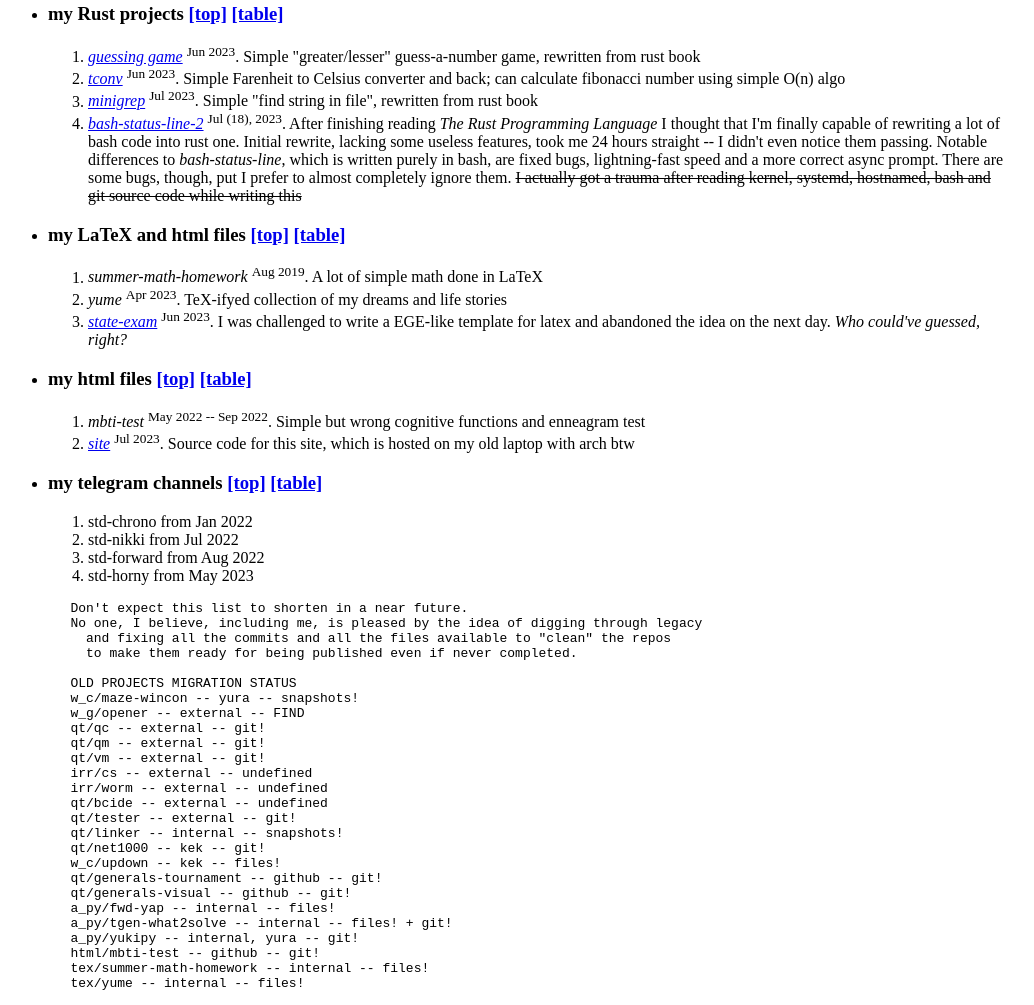
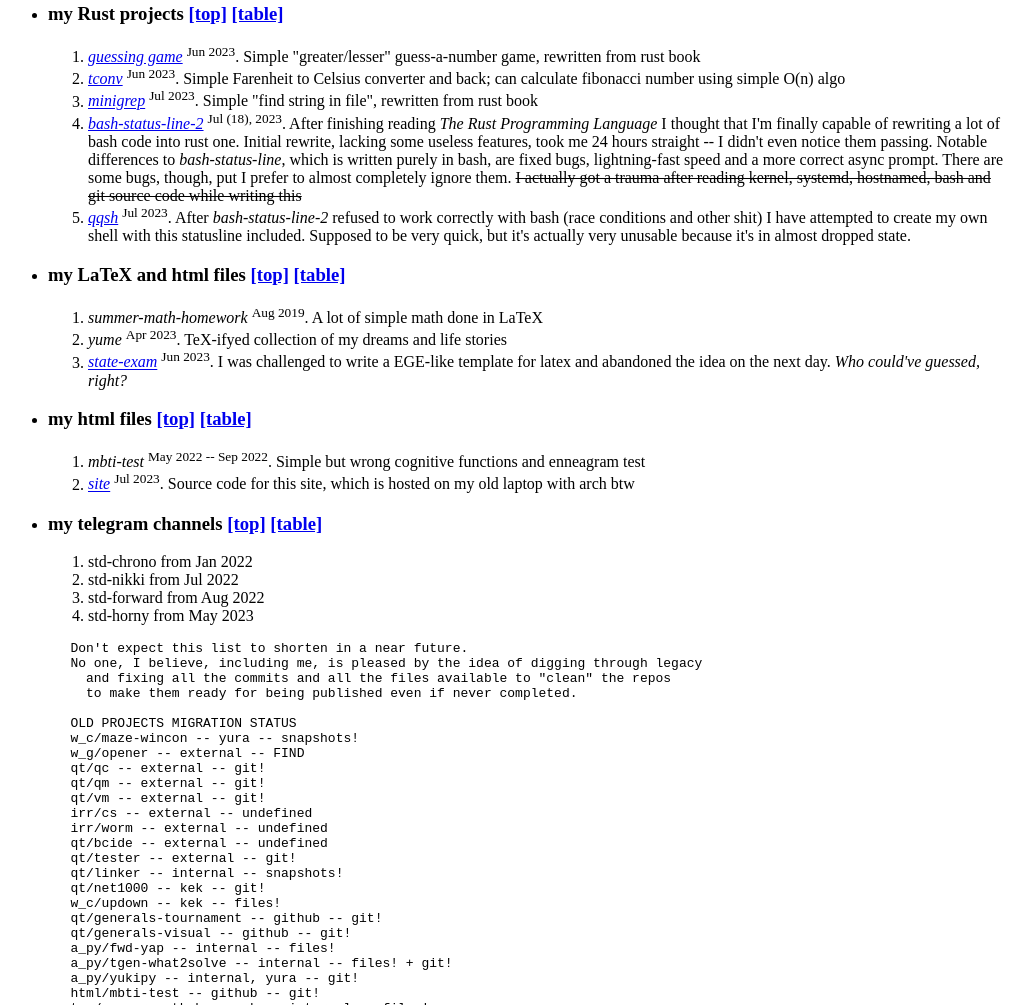
Before and after one commit to yuki0iq/yuki-site, a plain HTML site: page index.html in a window 1280 px wide. Shown: the part 2610-3615 px from the top of the page, without its empty margins (132-1166 px from the left). Drawn offline with Linux system fonts and the light colour scheme; a web font is replaced by a local one.

Commit message:
add qqsh

```diff
--- a/index.html
+++ b/index.html
@@ -457,6 +457,11 @@
                     <li>
                         <em><a href="https://git.yukii.keenetic.pro/yuki0iq/bash-status-line-2">bash-status-line-2</a></em> <sup>Jul (18), 2023</sup>.
                         After finishing reading <em>The Rust Programming Language</em> I thought that I'm finally capable of rewriting a lot of bash code into rust one. Initial rewrite, lacking some useless features, took me 24 hours straight -- I didn't even notice them passing. Notable differences to <em>bash-status-line</em>, which is written purely in bash, are fixed bugs, lightning-fast speed and a more correct async prompt. There are some bugs, though, put I prefer to almost completely ignore them. <s>I actually got a trauma after reading kernel, systemd, hostnamed, bash and git source code while writing this</s>
+                    </li>
+                    <li>
+                        <em><a href="https://git.yukii.keenetic.pro/yuki0iq/qqsh">qqsh</a></em> <sup>Jul 2023</sup>.
+                        After <em>bash-status-line-2</em> refused to work correctly with bash (race conditions and other shit) I have attempted to create my own shell with this statusline included. Supposed to be very quick, but it's actually very unusable because it's in almost dropped state.
+                    </li>
                 </ol>
             </li>
 
```
